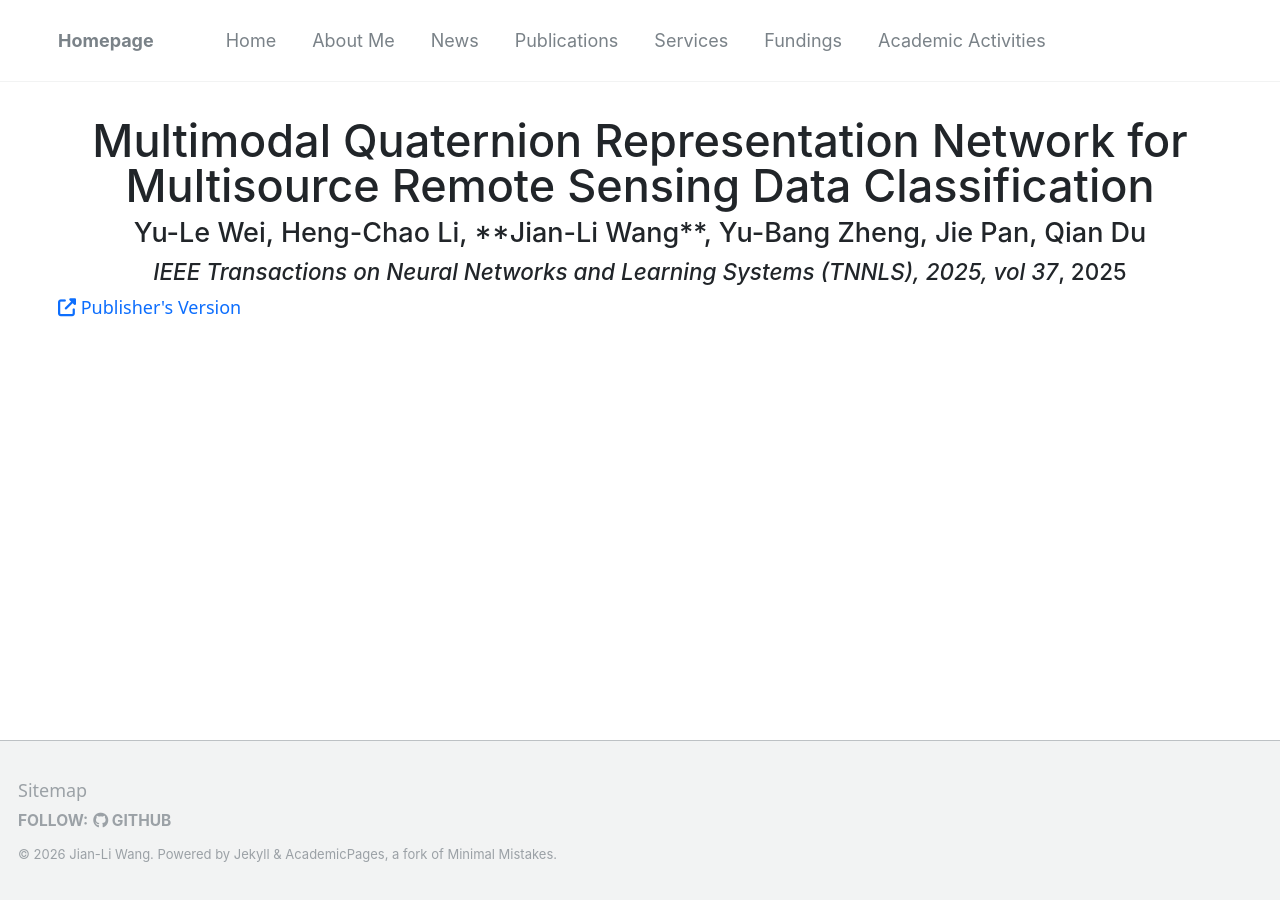
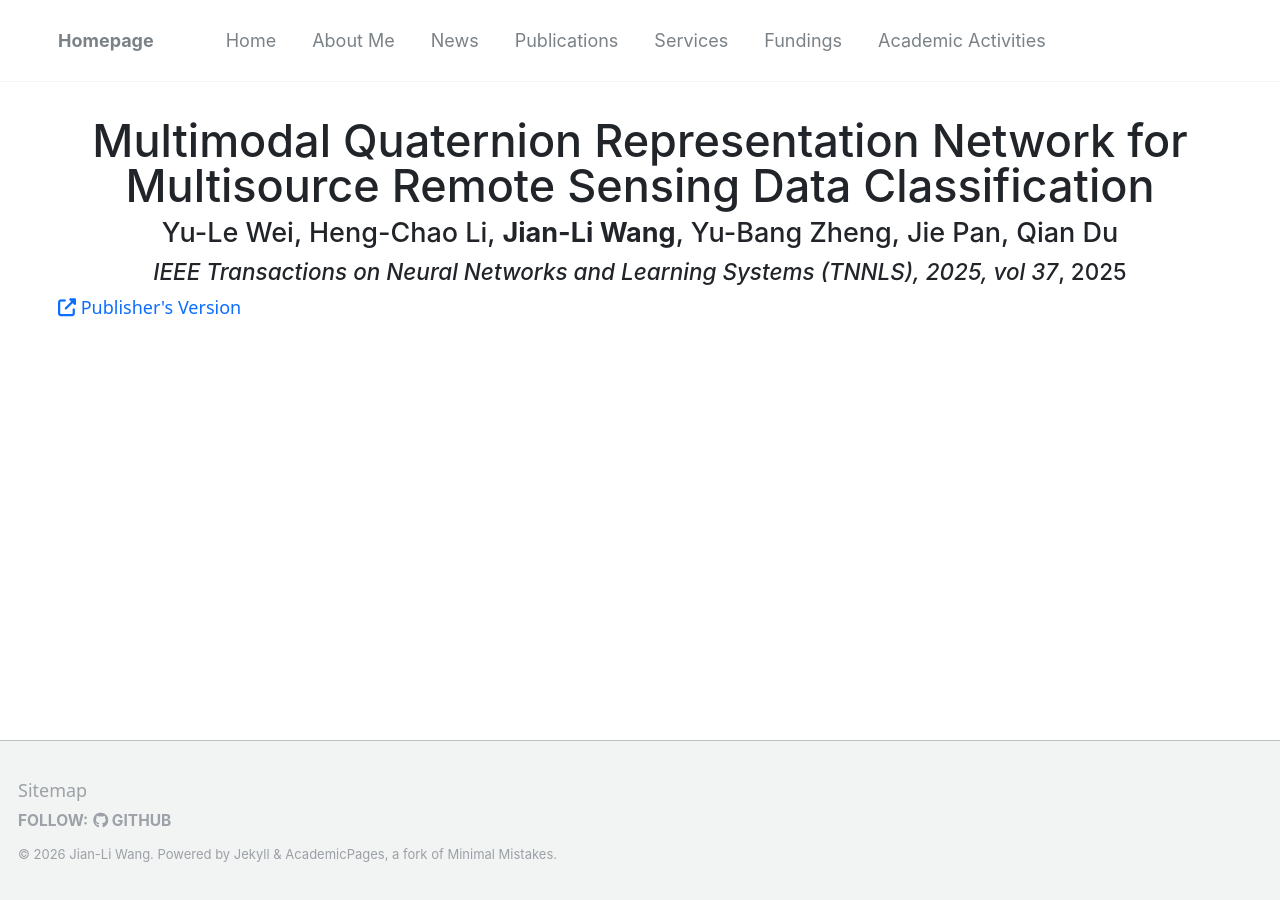
Before and after one commit to wangjianli123/wangjianli123.github.io, a Jekyll site: the page built from _publications/tnnls2025.md, in a window 1280 px wide. Built offline with Jekyll 4.4.1, drawn with Linux system fonts in a browser that asks for light colours; nearby versions of some CDN libraries; comment, search, counter and statistics services are not loaded.

```diff
--- a/_publications/tnnls2025.md
+++ b/_publications/tnnls2025.md
@@ -1,6 +1,6 @@
 ---
 title: "Multimodal Quaternion Representation Network for Multisource Remote Sensing Data Classification"
-authors: "Yu-Le Wei, Heng-Chao Li, **Jian-Li Wang**, Yu-Bang Zheng, Jie Pan, Qian Du"
+authors: "Yu-Le Wei, Heng-Chao Li, <b>Jian-Li Wang</b>, Yu-Bang Zheng, Jie Pan, Qian Du"
 venue: "IEEE Transactions on Neural Networks and Learning Systems (TNNLS), 2025, vol 37"
 official_url: "https://ieeexplore.ieee.org/stamp/stamp.jsp?tp=&arnumber=11177249"
 image: "files/Multimodal Quaternion Representation Network for Multisource Remote Sensing Data Classification.png"
```
